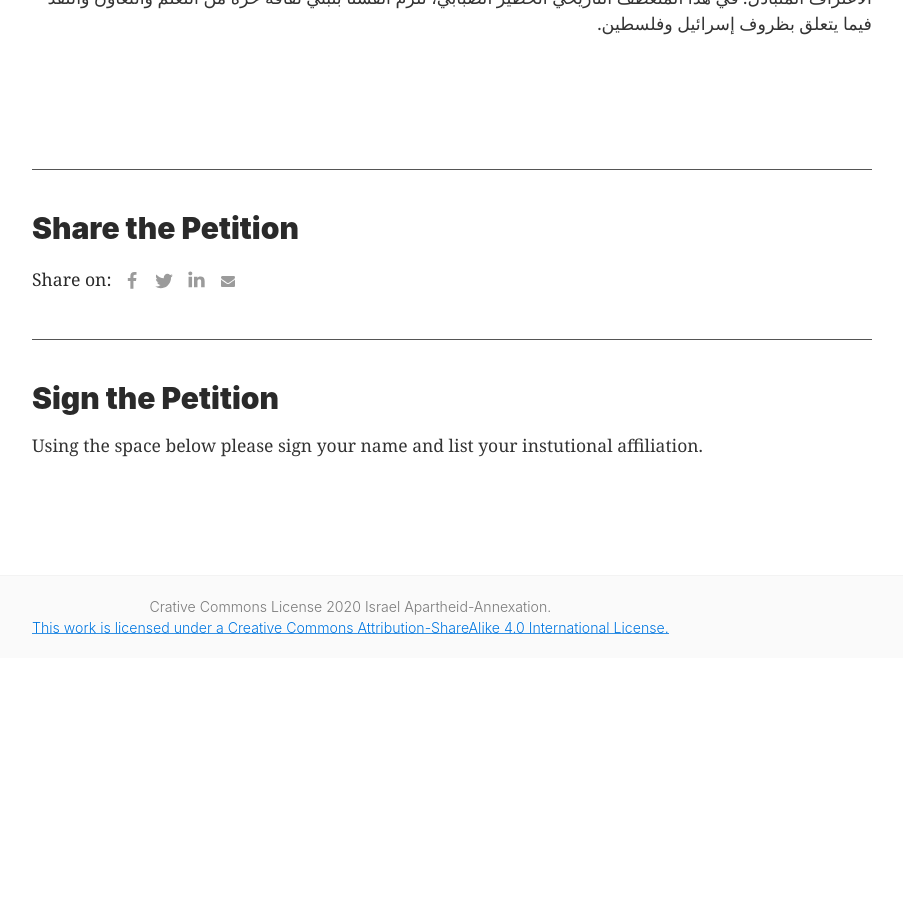
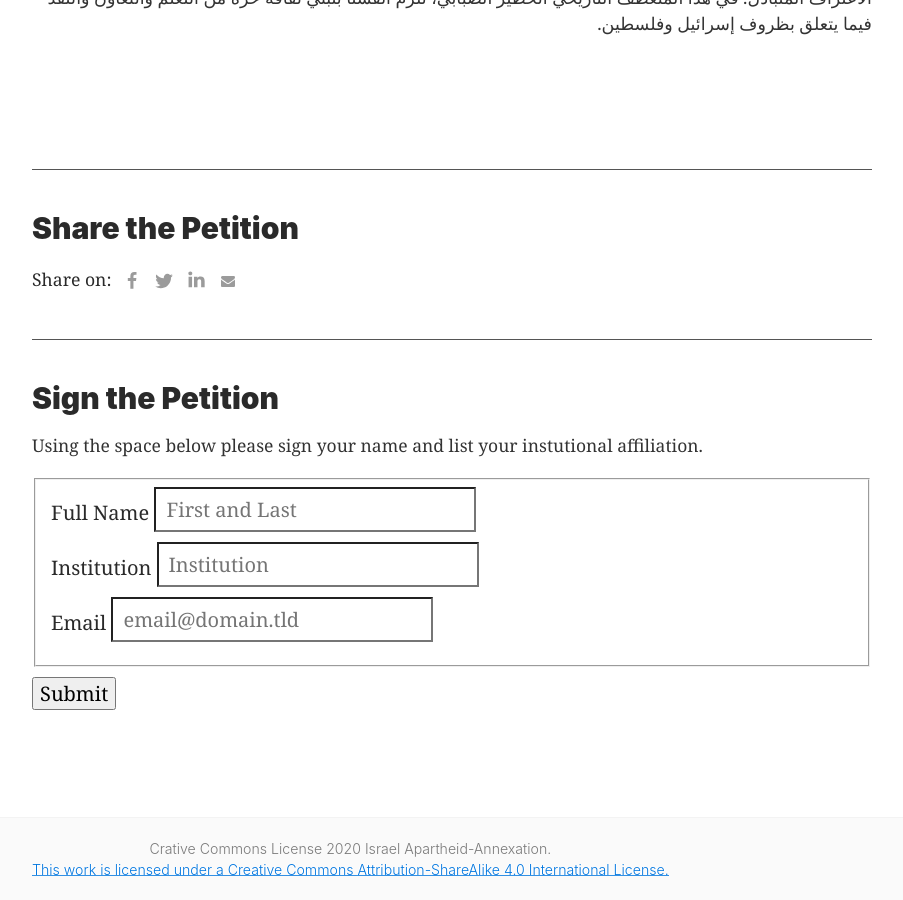
Before and after one commit to adamdjbrett/annexation.site, a Jekyll site: the page built from index.html, in a window 1280 px wide and 900 px high, scrolled down 2731 px. Shown: the whole window, without its empty margins (188-1091 px from the left). Built offline with Jekyll 4.4.1, drawn with Linux system fonts in a browser that asks for light colours; the list of posts is cut into pages by our own code; comment, search, counter and statistics services are not loaded; before the commit the page ends 3389 px from its top, so only the background shows below that.

Commit message:
Update index.html
adding contact form

```diff
--- a/index.html
+++ b/index.html
@@ -59,6 +59,16 @@ comments: true
 <h2 id="signatures">Sign the Petition</h2>
 
 <p>Using the space below please sign your name and list your instutional affiliation.</p>
+<!-- modify this form HTML and place wherever you want your form -->
 
-<script defer src="https://cdn.commento.io/js/commento.js"></script>
-<div id="commento"></div>
+<form id="fs-frm" name="simple-contact-form" accept-charset="utf-8" action="https://formspree.io/xdowznjb" method="post">
+  <fieldset id="fs-frm-inputs">
+    <label for="full-name">Full Name</label>
+    <input type="text" name="name" id="full-name" placeholder="First and Last" required=""><br />
+    <label for="institution">Institution</label>
+    <input type="text" name="institution" id="institution" placeholder="Institution" required=""><br />
+    <label for="email-address">Email</label>
+    <input type="email" name="_replyto" id="email-address" placeholder="email@domain.tld" required=""><br />
+  </fieldset>
+  <input type="submit" value="Submit">
+</form>
```
